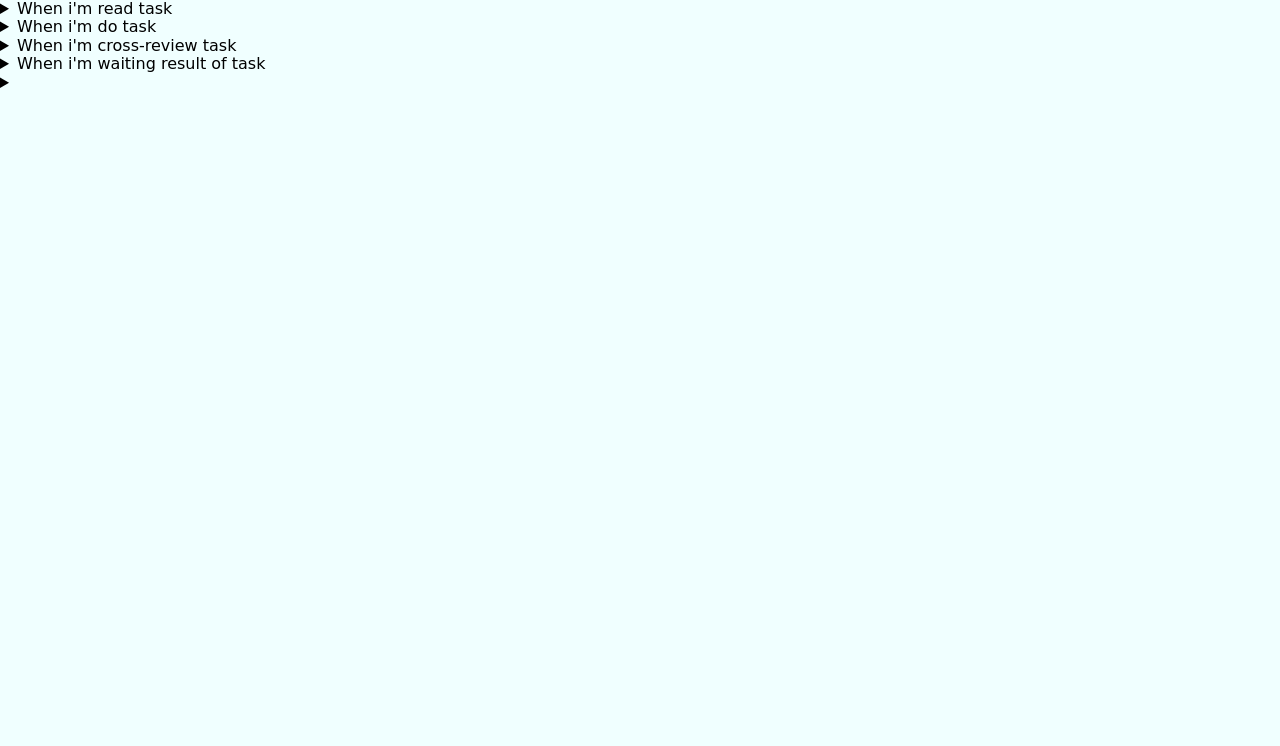
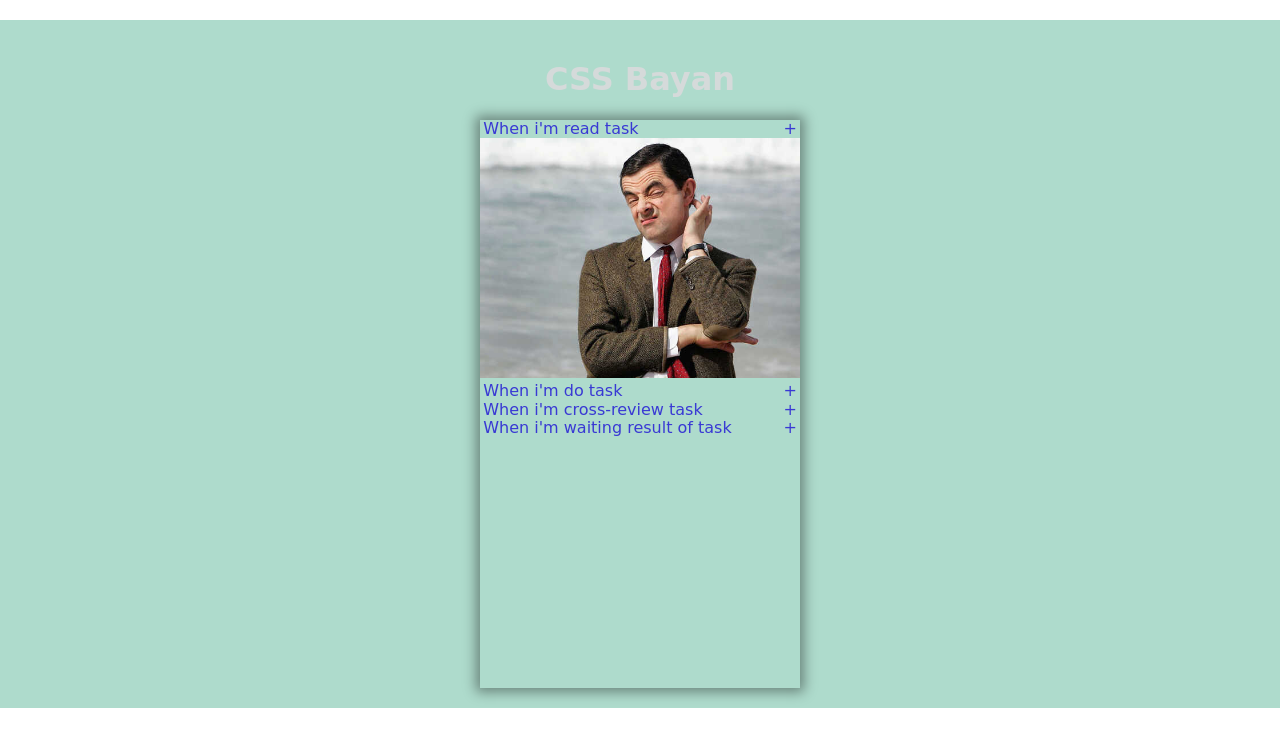
Before and after one commit to leshiy77/cssBayan, a plain HTML site: page cssBayan/index.html in a window 1280 px wide. Drawn offline with Linux system fonts and the light colour scheme; a web font is replaced by a local one.

Commit message:
feat: add style

```diff
--- a/cssBayan/index.html
+++ b/cssBayan/index.html
@@ -12,8 +12,9 @@
 <body>
   <div class="wrapper">
     <div class="row">
+      <h1>CSS Bayan</h1>
       <div class="accordion">
-        <details class="accordion_items">
+        <details class="accordion_items" open>
           <summary class="accordion_title">When i'm read task</summary>
           <img class="accordion_img" src="./Image/readtask.jpg" alt="read-task">
         </details>
@@ -29,10 +30,6 @@
           <summary class="accordion_title">When i'm waiting result of task</summary>
           <img class="accordion_img" src="./Image/waiting.jpg" alt="waiting">
         </details>
-        <details class="accordion_items">
-          <summary class="accordion_title"></summary>
-          <img class="accordion_img" src="" alt="">
-        </details>
       </div>
     </div>
   </div>
--- a/cssBayan/styles.css
+++ b/cssBayan/styles.css
@@ -8,5 +8,64 @@
 
 body {
   font-family: 'Climate Crisis', cursive;
-  background-color: azure;
+  width: 100%;
+  height: 100%;
 }
+
+summary {
+  display: block;
+  margin-left: 0.2em;
+}
+
+summary::-webkit-details-marker {
+  display: none;
+}
+
+summary::after {
+  content: "\2b";
+  margin-right: 0.2em;
+}
+
+.wrapper {
+  display: flex;
+  justify-content: center;
+  align-items: center;
+  width: 100%;
+  margin: 20px auto;
+}
+
+.row {
+  display: flex;
+  flex-direction: column;
+  width: 100%;
+  justify-content: center;
+  align-items: center;
+  background-color: rgb(174, 219, 204);
+  color: rgb(213, 218, 218);
+  padding: 20px;
+}
+
+.accordion {
+  max-width: 320px;
+  min-height: 568px;
+  box-shadow: 0 0 12px 4px rgba(0, 0, 0, 0.4);
+  cursor: pointer;
+  color: rgb(57, 57, 212);
+}
+
+.accordion:hover {
+  color: rgb(243, 56, 56);
+}
+
+.accordion_title {
+  display: flex;
+  justify-content: space-between;
+}
+
+.accordion_img {
+  width: 320px;
+}
+
+.icon {
+  display: block;
+}
```
